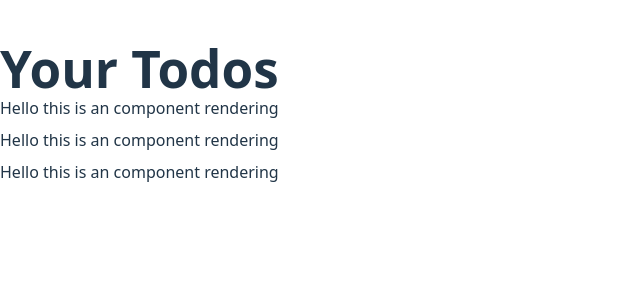
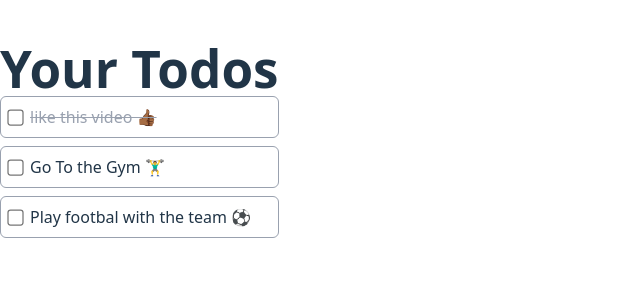
Before and after one commit to lievin219/react-projects, a React (Vite) app in the folder todo/todo-project/: page / in a window 1280 px wide. Shown: the top 300 px of the page, without its empty margins (0-640 px from the left). Built offline with nearby package versions, Linux system fonts and the light colour scheme.

Commit message:
added soome remove functionnality to address that the task was completed

```diff
--- a/todo/todo-project/src/App.tsx
+++ b/todo/todo-project/src/App.tsx
@@ -14,7 +14,7 @@
         <div className='max-w-lg mx-auto'>
           <div className='space-y-2'>
           {mydata.map(todo=>(
-            <TodoItem/>
+            <TodoItem todo={todo}/>
           ))
 
           }
--- a/todo/todo-project/src/components/TodoItem.tsx
+++ b/todo/todo-project/src/components/TodoItem.tsx
@@ -4,10 +4,13 @@
     todo:Todo
 }
 
-export default function TodoItem(){
+export default function TodoItem({todo}:TodoItemPros){
      return(
          <div>
-            Hello this is an component rendering
+          <label className="flex items-center gap-2 border rounded-md p-2 border-gray-400 hover:bg-slate-50">
+            <input type="checkbox" className="scale-125"/>
+            <span className={todo.completed?"line-through text-gray-400":""}>{todo.title}</span>
+          </label>
          </div>
      )
 }
--- a/todo/todo-project/src/datas/todo.tsx
+++ b/todo/todo-project/src/datas/todo.tsx
@@ -3,7 +3,7 @@
 export const mydata:Todo[]=[
     {id:1,
     title:'like this video 👍🏾',
-    completed:false
+    completed:true
     },
      {id:2,
     title:'Go To  the Gym 🏋️‍♂️',
```
